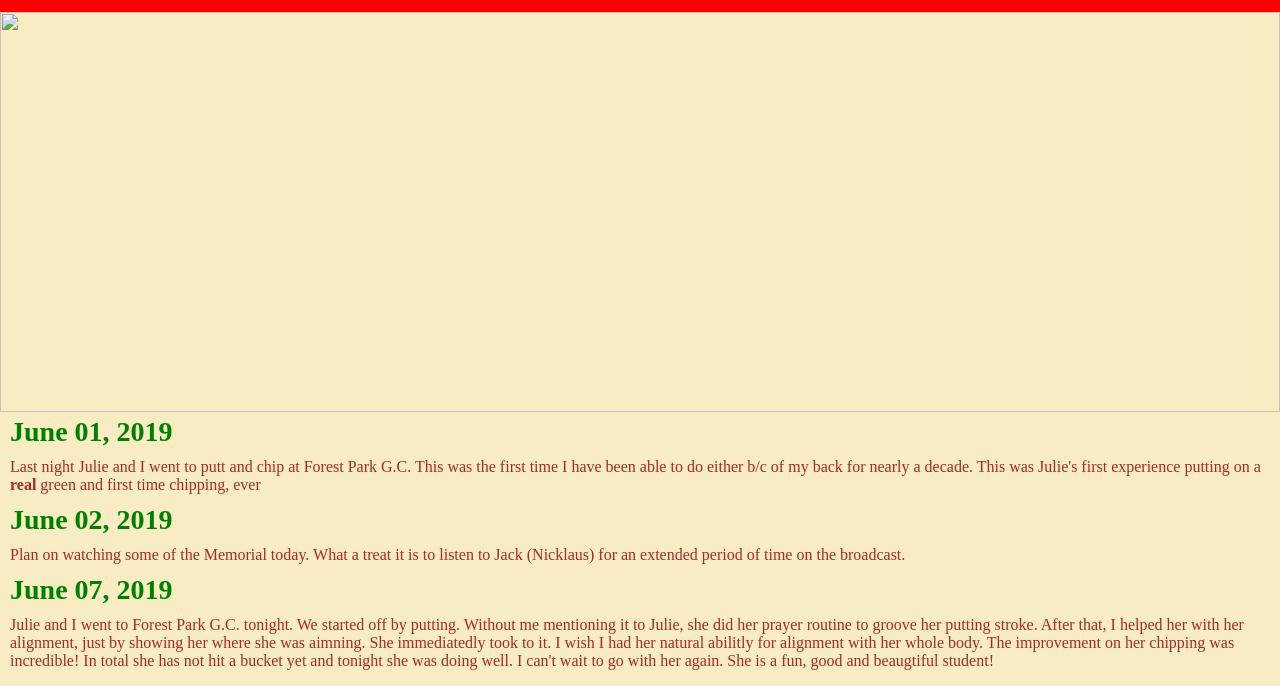
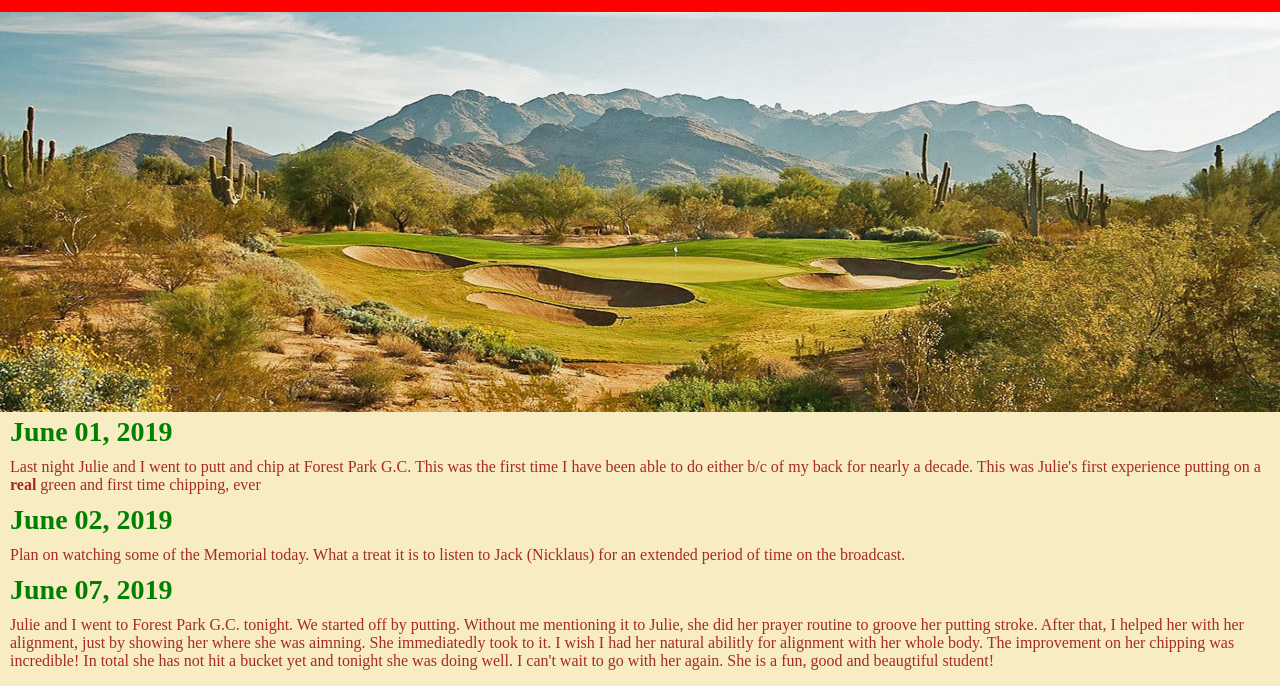
Before and after one commit to ejsDevelop/Golf-Blog, a plain HTML site: page index.html in a window 1280 px wide. Shown: the part 87-773 px from the top of the page. Drawn offline with Linux system fonts and the light colour scheme.

Commit message:
Troon North Pic fix

```diff
--- a/index.html
+++ b/index.html
@@ -29,7 +29,7 @@
 
 <div class="daily-post">
     <div class="image-post">
-        <img src="./Images/troonNorth4.jpg" alt="">
+        <img src="./Resources/Images/troonNorth4.jpg" alt="">
     </div>
 
     <div class="blog-post">
```
